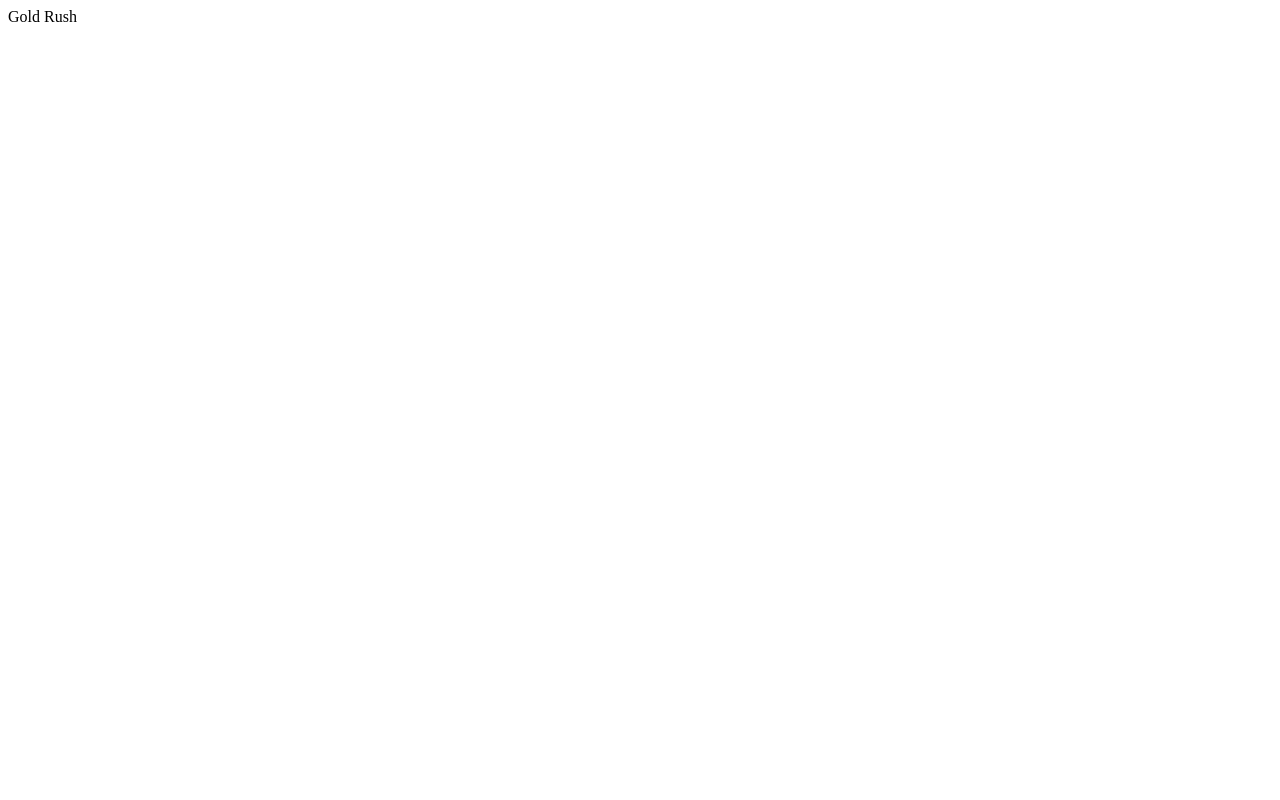
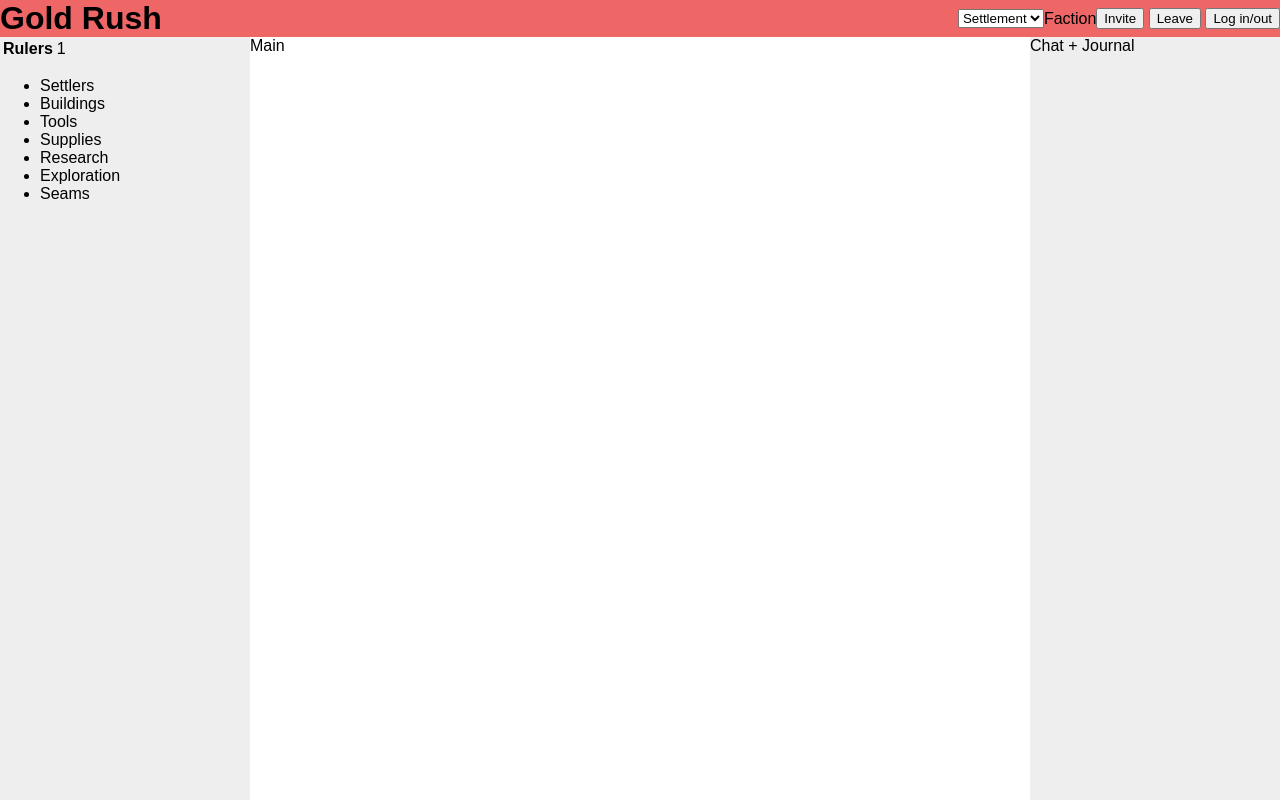
Before and after one commit to ralmn/gold-rush, a website with bundled scripts: page public/index.html in a window 1280 px wide. Built offline with nearby package versions, Linux system fonts and the light colour scheme; files whose address does not match are found by name.

Commit message:
Block out the UI

```diff
--- a/client/index.ts
+++ b/client/index.ts
@@ -3,5 +3,4 @@ import * as io from "socket.io-client";
 let socket = io.connect(null, { transports: [ "websocket" ], reconnect: false });
 
 socket.on("connect", () => {
-  alert("connected!");
 });
--- /dev/null
+++ b/public/index.css
@@ -0,0 +1,39 @@
+* {
+  box-sizing: border-box;
+}
+
+html, body {
+  margin: 0;
+  height: 100%;
+}
+
+body {
+  display: flex;
+  flex-flow: column;
+  font-family: Arial;
+}
+
+body > header {
+  display: flex;
+  background: #e66;
+  align-items: center;
+}
+
+body > header > h1 {
+  flex: 1;
+  margin: 0;
+}
+
+.page {
+  flex: 1;
+  display: flex;
+}
+
+.page > .left, .page > .right {
+  background: #eee;
+  width: 250px;
+}
+
+body > .page > main {
+  flex: 1;
+}
--- a/public/index.html
+++ b/public/index.html
@@ -1,7 +1,57 @@
 <!DOCTYPE html>
 <html>
+  <head>
+    <link rel="stylesheet" href="/index.css" />
+  </head>
   <body>
-    Gold Rush
+    <header>
+      <h1>Gold Rush</h1>
+
+      <div class="settlement">
+        <select>
+          <option>Settlement</option>
+        </select>
+      </div>
+      <div class="faction">Faction</div>
+
+      <div class="buttons">
+        <button>Invite</button>
+        <button>Leave</button>
+        <button>Log in/out</button>
+      </div>
+    </header>
+
+    <div class="page">
+      <div class="left">
+        <div class="resources">
+          <table>
+            <tbody>
+              <tr>
+                <th>Rulers</th>
+                <td>1</td>
+              </tr>
+            </tbody>
+          </table>
+        </div>
+        <nav>
+          <ul>
+            <li>Settlers</li>
+            <li>Buildings</li>
+            <li>Tools</li>
+            <li>Supplies</li>
+            <li>Research</li>
+            <li>Exploration</li>
+            <li>Seams</li>
+          </ul>
+        </nav>
+      </div>
+      <main>
+        Main
+      </main>
+      <div class="right">
+        Chat + Journal
+      </div>
+    </div>
 
     <script src="index.js"></script>
   </body>
```
Also changed, not shown: workbench/mockup.svg.
